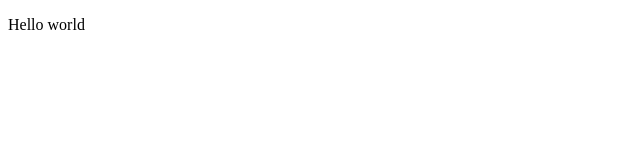
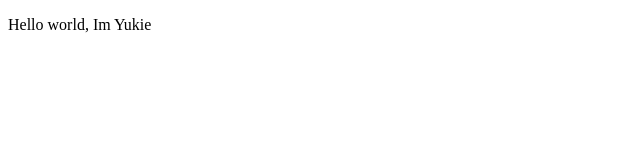
Before and after one commit to YukieIsobe/portfolio, a plain HTML site: page index.html in a window 1280 px wide. Shown: the full height of the page, 0-640 px from the left. Drawn offline with Linux system fonts and the light colour scheme.

Commit message:
Update index.html

```diff
--- a/index.html
+++ b/index.html
@@ -3,6 +3,6 @@
   <head>
   </head>
   <body>
-    <p>Hello world</p>
+    <p>Hello world, Im Yukie</p>
   </body>
 </html>
```
